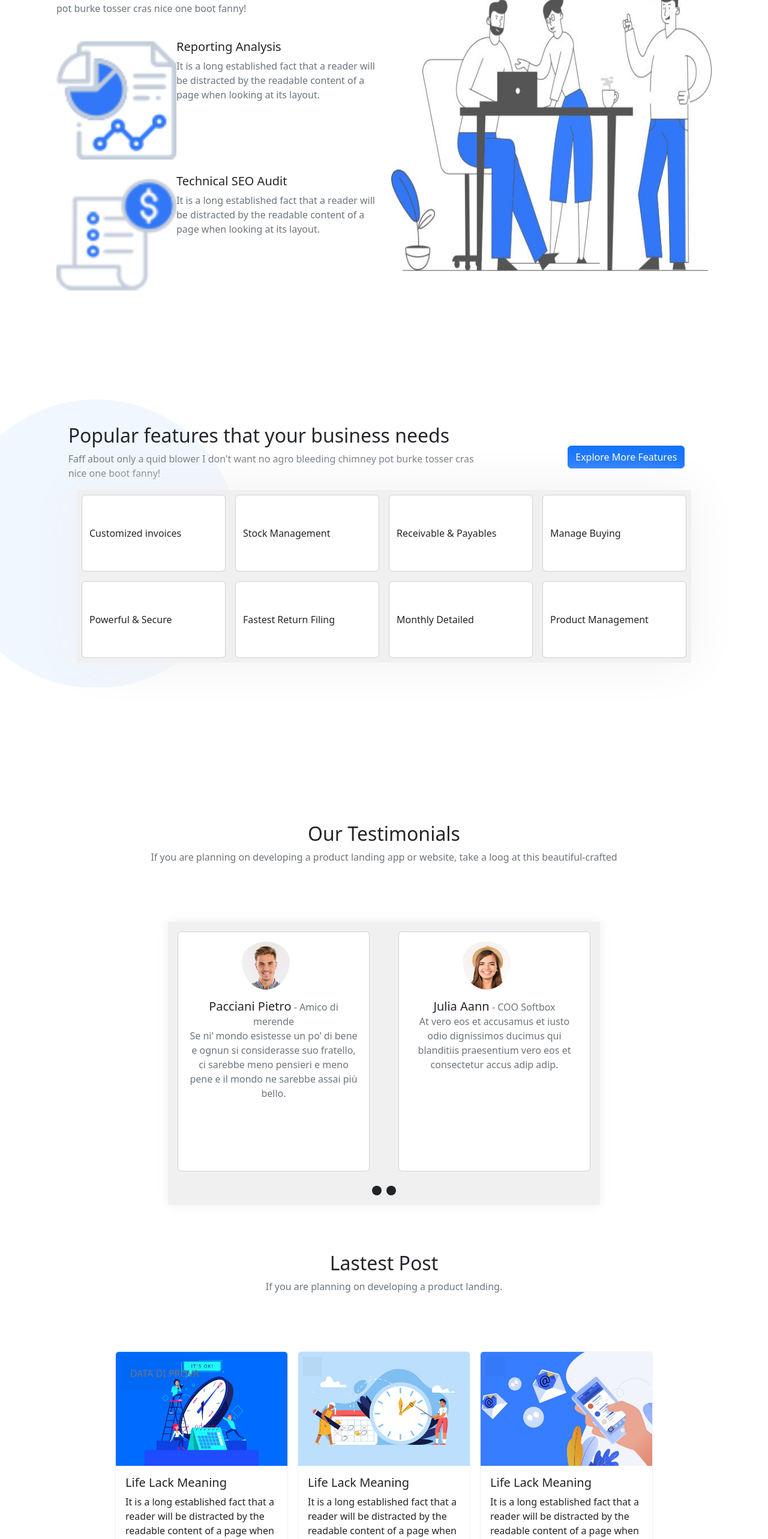
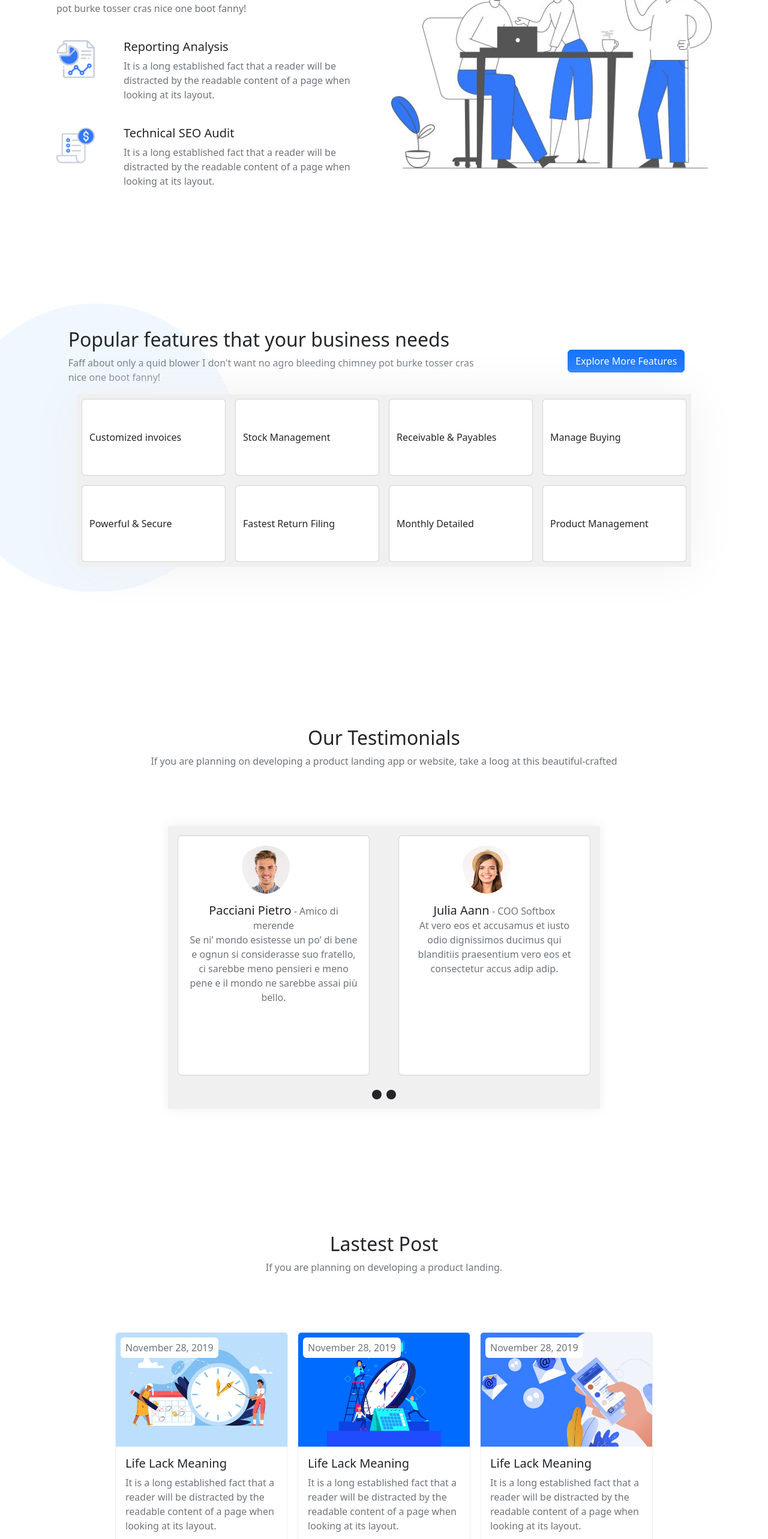
Before and after one commit to Ruma303/proj-html-vuejs, a Vue app: page / in a window 1280 px wide. Shown: the part 1119-3685 px from the top of the page at 60% size. Built offline with nearby package versions, Linux system fonts and the light colour scheme.

Commit message:
date last post

```diff
--- a/src/components/CarouselSlide.vue
+++ b/src/components/CarouselSlide.vue
@@ -15,9 +15,9 @@
     </div>
     <div class="dots d-flex gap-2 mt-2">
       <font-awesome-icon icon="fa-solid fa-circle" class="single-dot"
-      @click="Left()"/>
+      @click="Left()" :class="{color}"/>
       <font-awesome-icon icon="fa-solid fa-circle" class="single-dot"
-      @click="Right()"/>
+      @click="Right()" :class="{color}"/>
     </div>
   </div>
 </template>
@@ -40,6 +40,7 @@ export default {
   data() {
     return {
       activeindex: 0,
+      color: 'black',
     };
   },
   methods: {
@@ -61,4 +62,10 @@ export default {
 .single-dot {
   cursor:pointer;
 }
+.black {
+  color:black;
+}
+.blue {
+  color:blue;
+}
 </style>
--- a/src/components/LastestPost.vue
+++ b/src/components/LastestPost.vue
@@ -1,10 +1,10 @@
 <template>
   <div class="card lastpost-container" style="width: 18rem;">
     <img class="card-img-top" :src="src" :alt="title">
-    <div class="date-container text-secondary">{{date}}</div>
+    <div class="date-container text-secondary rounded">{{date}}</div>
     <div class="card-body">
       <h5 class="card-title">{{title}}</h5>
-      <p class="card-text">{{paragraph}}</p>
+      <p class="card-text text-secondary">{{paragraph}}</p>
     </div>
   </div>
 </template>
@@ -27,10 +27,10 @@ export default {
   border: solid 1px #EFF1FE;
 }
 .date-container{
-  padding: 1rem;
+  padding: .3rem .5rem;
   position: absolute;
   top: .5rem;
   left: .5rem;
-  background-color: #00000008;
+  background-color: rgb(255, 255, 255);
 }
 </style>
--- a/src/components/MainSectionFive.vue
+++ b/src/components/MainSectionFive.vue
@@ -29,25 +29,31 @@ export default {
     return {
       arrData: [
         {
+          src: '19',
+          title: 'Life Lack Meaning',
+          paragraph: 'It is a long established fact that a reader will be distracted by the readable content of a page when looking at its layout.',
+          date: 'November 28, 2019',
+        },
+        {
           src: '18',
           title: 'Life Lack Meaning',
           paragraph: 'It is a long established fact that a reader will be distracted by the readable content of a page when looking at its layout.',
-          date: 'DATA DI PROVA',
-        },
-        {
-          src: '19',
-          title: 'Life Lack Meaning',
-          paragraph: 'It is a long established fact that a reader will be distracted by the readable content of a page when looking at its layout.',
-          date: '',
+          date: 'November 28, 2019',
         },
         {
           src: '17',
           title: 'Life Lack Meaning',
           paragraph: 'It is a long established fact that a reader will be distracted by the readable content of a page when looking at its layout.',
-          date: '',
+          date: 'November 28, 2019',
         },
       ],
     };
+  },
+  methods: {
+    getDate() {
+      this.date.now().setZone('Rome').minus({ weeks: 1 }).endOf('day')
+        .toISO();
+    },
   },
 };
 </script>
@@ -55,6 +61,7 @@ export default {
 <style lang="scss" scoped>
 .sec5-container {
   height: 30rem;
+  margin: 8rem 0;
 }
 #title {
   font-weight: 400;
--- a/src/components/MainSectionSix.vue
+++ b/src/components/MainSectionSix.vue
@@ -7,6 +7,14 @@
     align-items-start gap-4 mt-5">
       <div class="map-jumbo d-flex flex-column">
         <img src="../img/StaticMapService.GetMapIma.png" alt="">
+        <h5 v-if="nameStr.length">Il tuo nome è: <span class="text-secondary">
+          {{nameStr}}</span></h5>
+        <h5 v-if="emailStr.length">La tua mail è: <span class="text-secondary">
+          {{emailStr}}</span></h5>
+        <h5 v-if="subjectStr.length">Oggetto: <span class="text-secondary">
+          {{subjectStr}}</span></h5>
+        <h5 v-if="messageStr.length">Il tuo messaggio: <span class="text-secondary">
+          {{messageStr}}</span></h5>
       </div>
       <div class="contact-div d-flex flex-column justify-content-start
       align-items-start">
@@ -22,7 +30,8 @@
         </div>
         <div>
           <h3 id="form-title">Get in Touch</h3>
-          <form class="mt-5 d-flex flex-column gap-4 justify-content-center
+          <form @submit.prevent="nameStr,emailStr,subjectStr, messageStr"
+          class="mt-5 d-flex flex-column gap-4 justify-content-center
             align-items-star">
             <div class="first-col p-0 d-flex gap-3">
               <label for="name" class="p-0">
@@ -52,6 +61,14 @@
 <script>
 export default {
   name: 'MainSectionSix',
+  data() {
+    return {
+      nameStr: '',
+      emailStr: '',
+      subjectStr: '',
+      messageStr: '',
+    };
+  },
 };
 </script>
 
--- a/src/components/MainSectionTwo.vue
+++ b/src/components/MainSectionTwo.vue
@@ -18,7 +18,7 @@
         </div>
       </div>
     </div>
-    <img src="../img/509.jpeg" alt="">
+    <img src="../img/509.jpeg" alt="" class="jumbo">
   </div>
 </template>
 
@@ -54,8 +54,13 @@ export default {
     font-size: 1rem;
   }
   .bottom-container img {
-    width: 100%;
-    height: 100%;
+    width: 4rem;
+    height: 4rem;
+    margin-right: 3rem;
   }
 }
+.jumbo{
+  width: 50%;
+  height: 50%;
+}
 </style>
```
Also changed, not shown: 1 other file (tests, documents, lock files or other folders).
